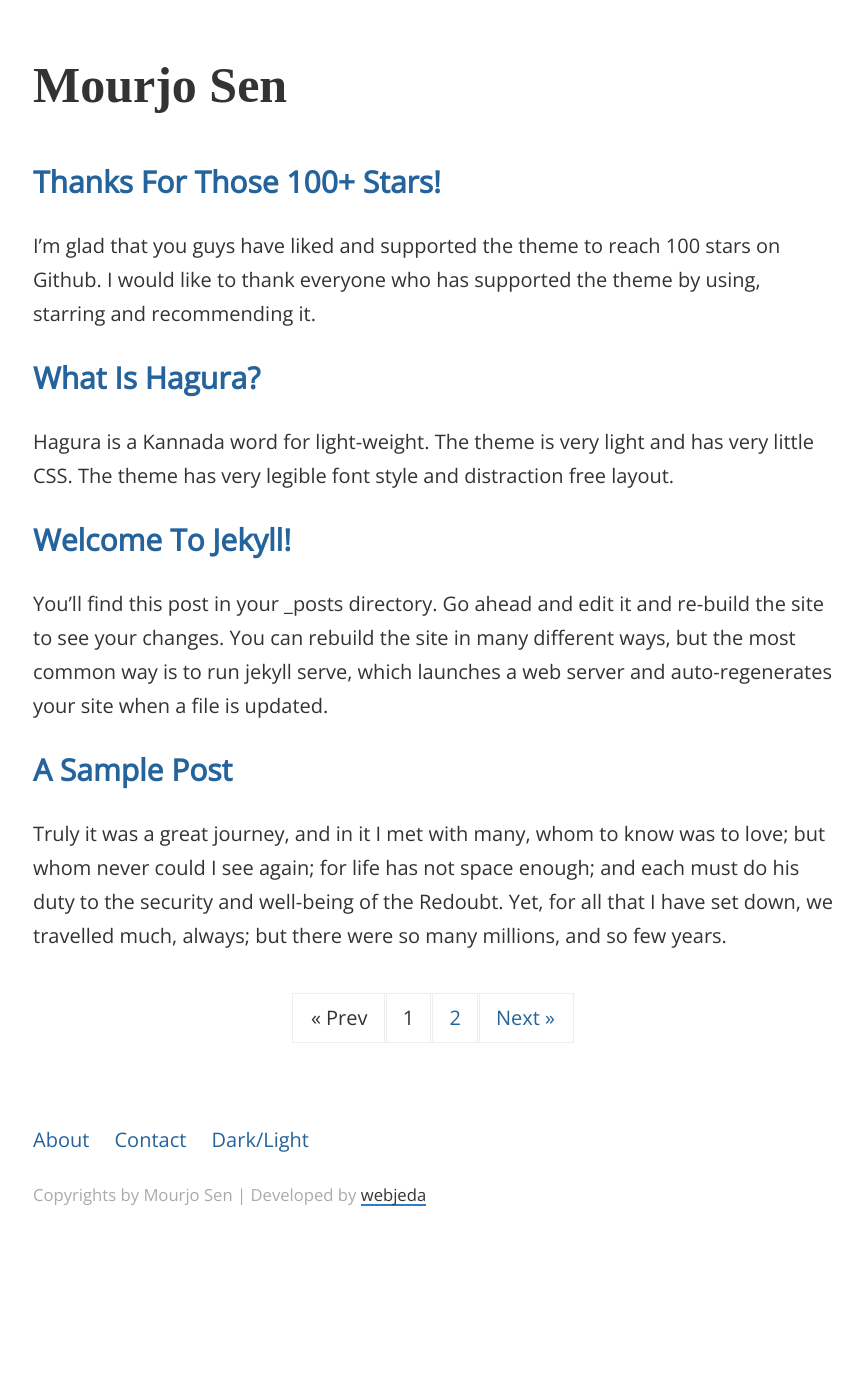
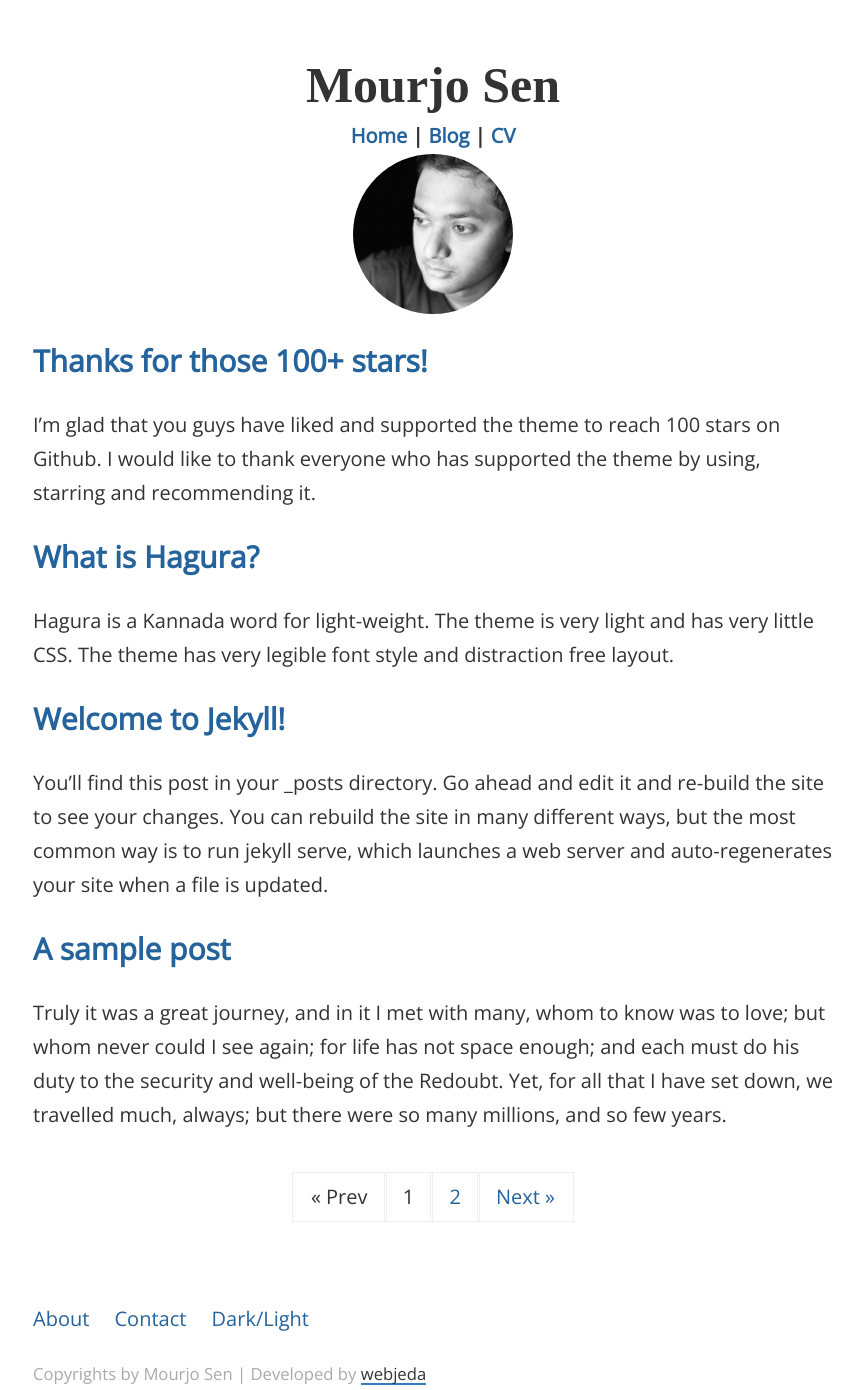
Before and after one commit to mourjo/mourjo.github.io, a Jekyll site: the page built from index.html, in a window 1280 px wide. Shown: the whole page, without its empty margins (207-1070 px from the left). Built offline with Jekyll 4.4.1, drawn with Linux system fonts in a browser that asks for light colours; some web fonts are replaced; the list of posts is cut into pages by our own code; before the commit the page ends 1211 px from its top, so only the background shows below that.

Commit message:
Brand image

```diff
--- a/_layouts/default.html
+++ b/_layouts/default.html
@@ -16,11 +16,12 @@
 
     <body style="background-color: rgb(255, 255, 255)">
         <script async src="{{site.baseurl}}/assets/js/theme.min.js"></script>
+        <main>
 
-        <main>
             <article>
                 {{ content }}
             </article>
+
         </main>
 
         <footer>
--- a/assets/css/_sass/style.scss
+++ b/assets/css/_sass/style.scss
@@ -30,6 +30,7 @@ body {
 
 a {
     color: $brand-color;
+    text-transform: none;
     text-decoration: none;
     &:hover{
      color: $text-color;
@@ -99,12 +100,26 @@ blockquote {
     font-size: 2.5em;
     font-family:  'Gentium Basic', ;
     text-decoration: bold;
-    margin-bottom: 0.5em;
+    text-align: center;
+    margin-bottom: -0.25em;
 
-        @include media-query($on-palm) {
-            font-size: 2em;
-        }
+    @include media-query($on-palm) {
+      font-size: 2em;
     }
+  }
+
+.brand-img {
+  /* Portrait and Landscape */
+  width: 20%;
+  border-radius: 50%;
+  margin-left:auto;
+  margin-right:auto;
+  display:block;
+
+  @include media-query($on-palm) {
+    display: none;
+  }
+}
 
 
 /* Article list in index/home page */
--- a/index.html
+++ b/index.html
@@ -2,6 +2,13 @@
 layout: default
 ---
 <h1 class="headline">{{site.title}}</h1>
+<h4 style="text-align:center">
+  <a href="/index.html">Home</a> |
+  <a href="/blog">Blog</a> |
+  <a href="MourjoSen_CV.pdf">CV</a>
+</h4>
+
+<img class="brand-img" src="assets/images/MourjoSen.jpg" alt="Avatar">
 <div class="article-list">
   {% for post in paginator.posts %}
     <h2><a href="{{post.url | prepend: site.baseurl}}">{{post.title}}</a></h2>
@@ -20,6 +27,7 @@ layout: default
     <span>&laquo; Prev</span>
   {% endif %}
 
+
   {% for page in (1..paginator.total_pages) %}
     {% if page == paginator.page %}
       <span class="webjeda">{{ page }}</span>
```
Also changed, not shown: assets/images/MourjoSen.jpg, assets/images/left-arrow.svg (deleted).
